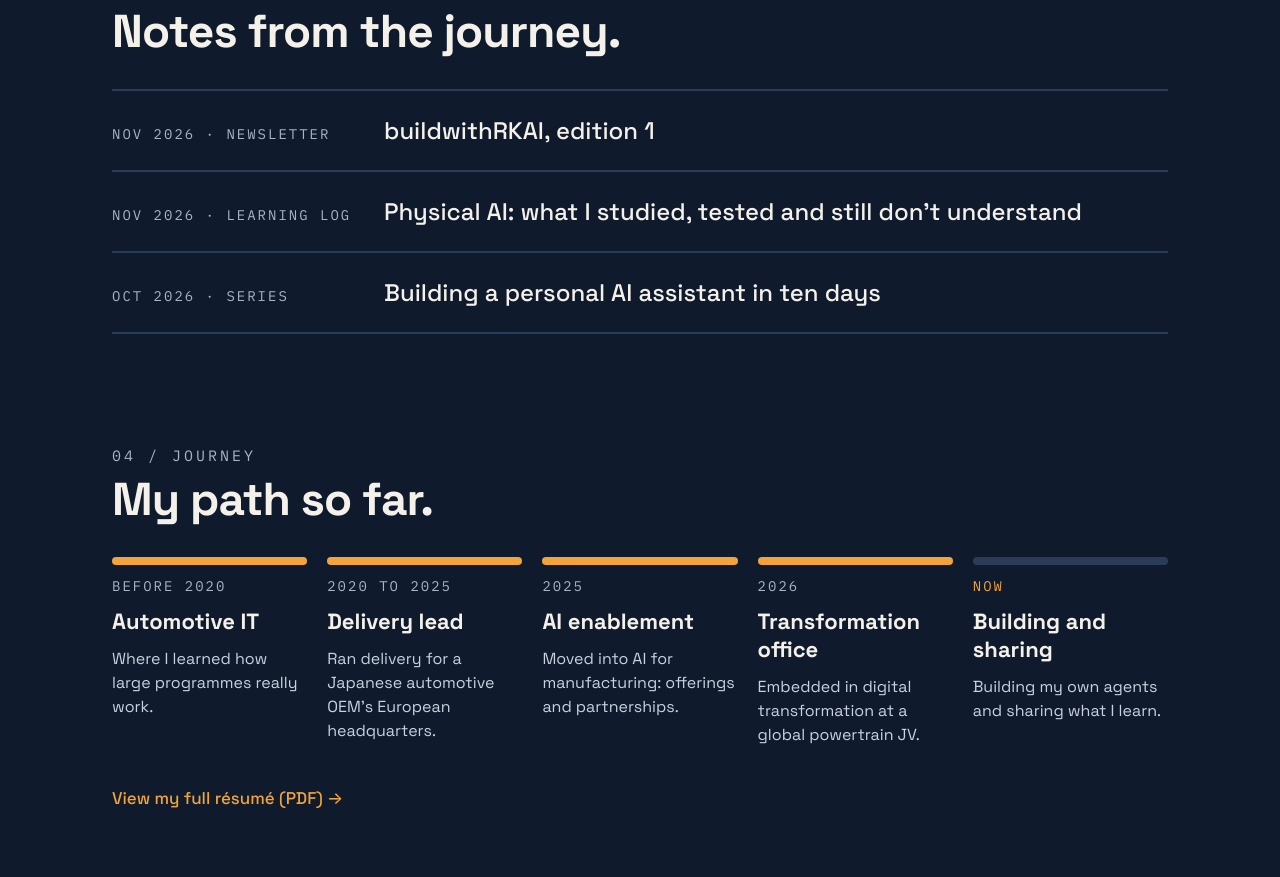
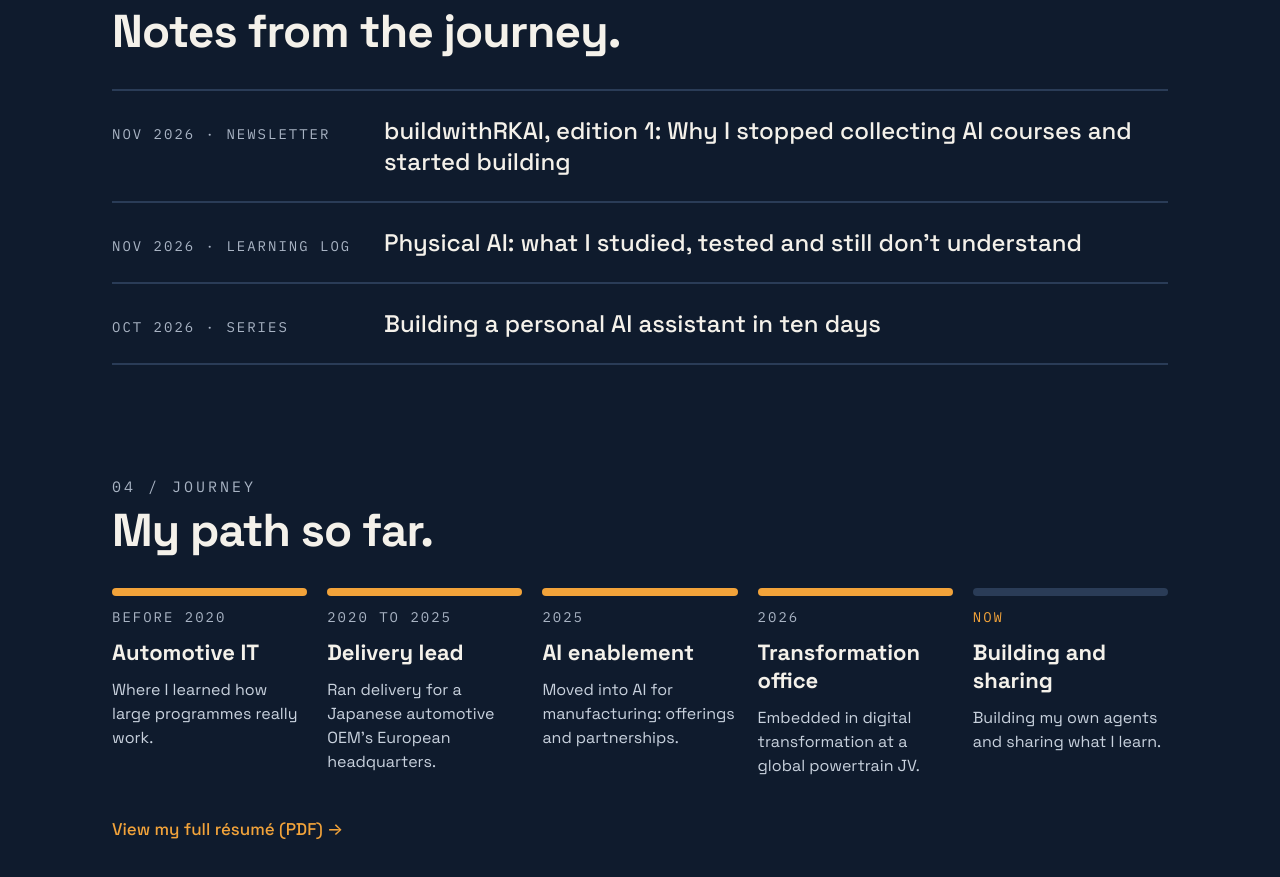
Before and after one commit to radhakrishna-kamaraju/rk-site, a plain HTML site: page site/index.html in a window 1280 px wide. Shown: the part 3009-3886 px from the top of the page. Drawn offline with Linux system fonts and the light colour scheme.

Commit message:
Show the full title of buildwithRKAI edition 1
Co-Authored-By: Claude Fable 5.2 <noreply@anthropic.com>
Claude-Session: https://claude.ai/code/session_018W5ky2EJ68GR61nxfecaaz

```diff
--- a/site/index.html
+++ b/site/index.html
@@ -231,7 +231,7 @@ section{padding:56px 0}
     <h2 id="notes-h">Notes from the journey.</h2>
   </div>
   <div class="notes">
-    <a href="https://www.linkedin.com/pulse/edition-1-why-i-stopped-collecting-ai-courses-started-kamaraju-msjpc" rel="noopener"><span class="when">NOV 2026 &middot; NEWSLETTER</span><span class="what">buildwithRKAI, edition 1</span></a>
+    <a href="https://www.linkedin.com/pulse/edition-1-why-i-stopped-collecting-ai-courses-started-kamaraju-msjpc" rel="noopener"><span class="when">NOV 2026 &middot; NEWSLETTER</span><span class="what">buildwithRKAI, edition 1: Why I stopped collecting AI courses and started building</span></a>
     <a href="https://lnkd.in/p/erqigS6D" rel="noopener"><span class="when">NOV 2026 &middot; LEARNING LOG</span><span class="what">Physical AI: what I studied, tested and still don't understand</span></a>
     <a href="https://www.linkedin.com/feed/update/urn:li:activity:7519738649542856704/" rel="noopener"><span class="when">OCT 2026 &middot; SERIES</span><span class="what">Building a personal AI assistant in ten days</span></a>
   </div>
```
